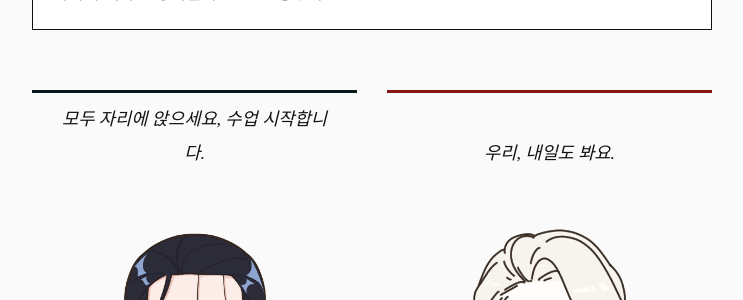
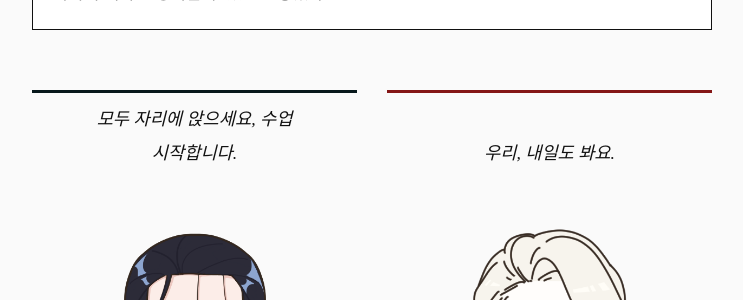
Before and after one commit to narelim/mag-ross-archive, a Jekyll site: the page built from _posts/2025-12-17-original42113.md, in a window 1280 px wide. Shown: the part 660-960 px from the top of the page, without its empty margins (268-1011 px from the left). Built offline with Jekyll 4.4.1, drawn with Linux system fonts in a browser that asks for light colours; some web fonts are replaced.

Commit message:
Update style.css

```diff
--- a/assets/css/style.css
+++ b/assets/css/style.css
@@ -747,6 +747,8 @@ header { padding: 30px 30px; text-align: center; border-bottom: 1px solid #eee;
     border-top: 3px solid var(--bubble-bg, #333);
     padding-top: 10px;
     box-sizing: border-box;
+    min-width: 0;
+    word-break: keep-all;
 }
 
 /* 1-2. 전신 이미지 */
```
